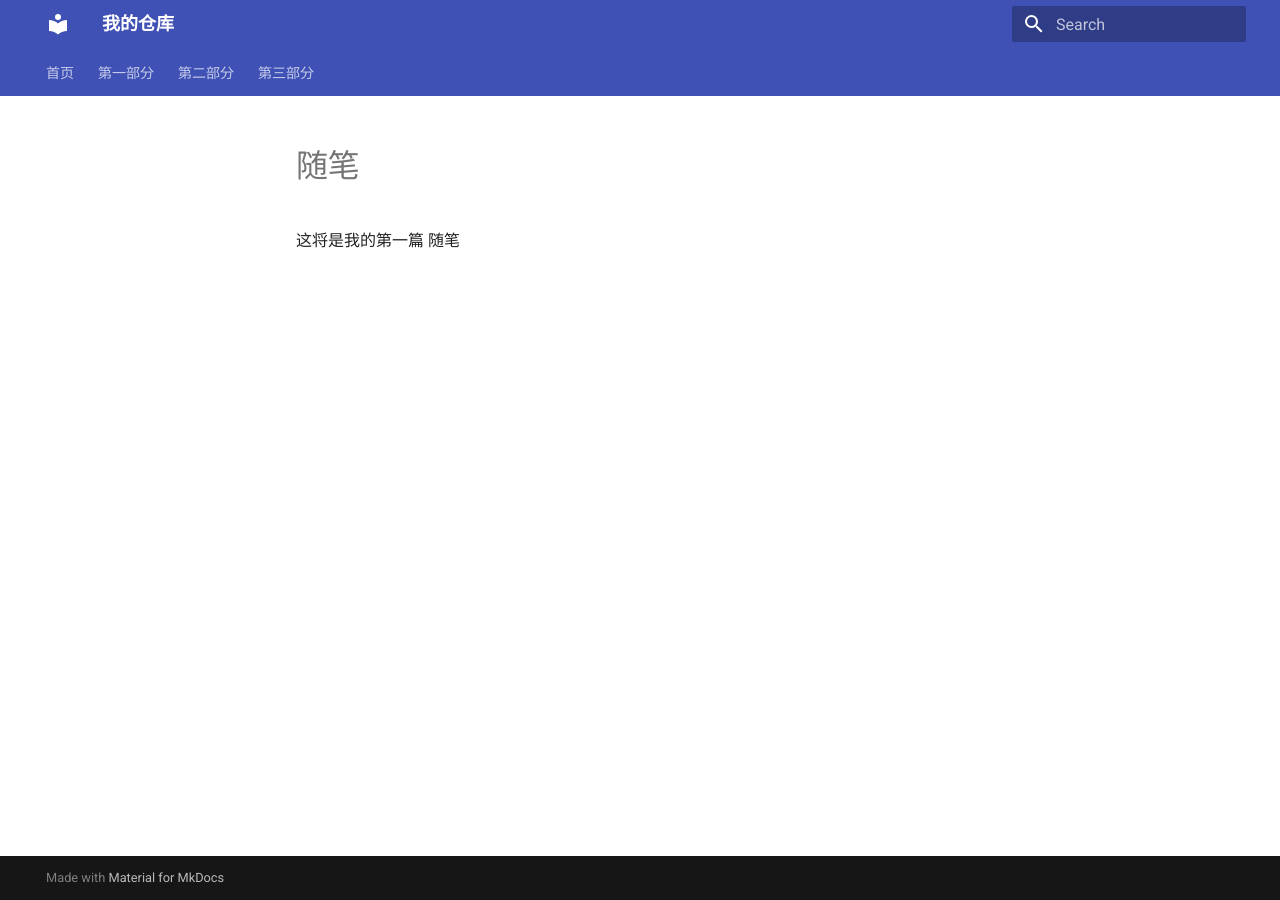
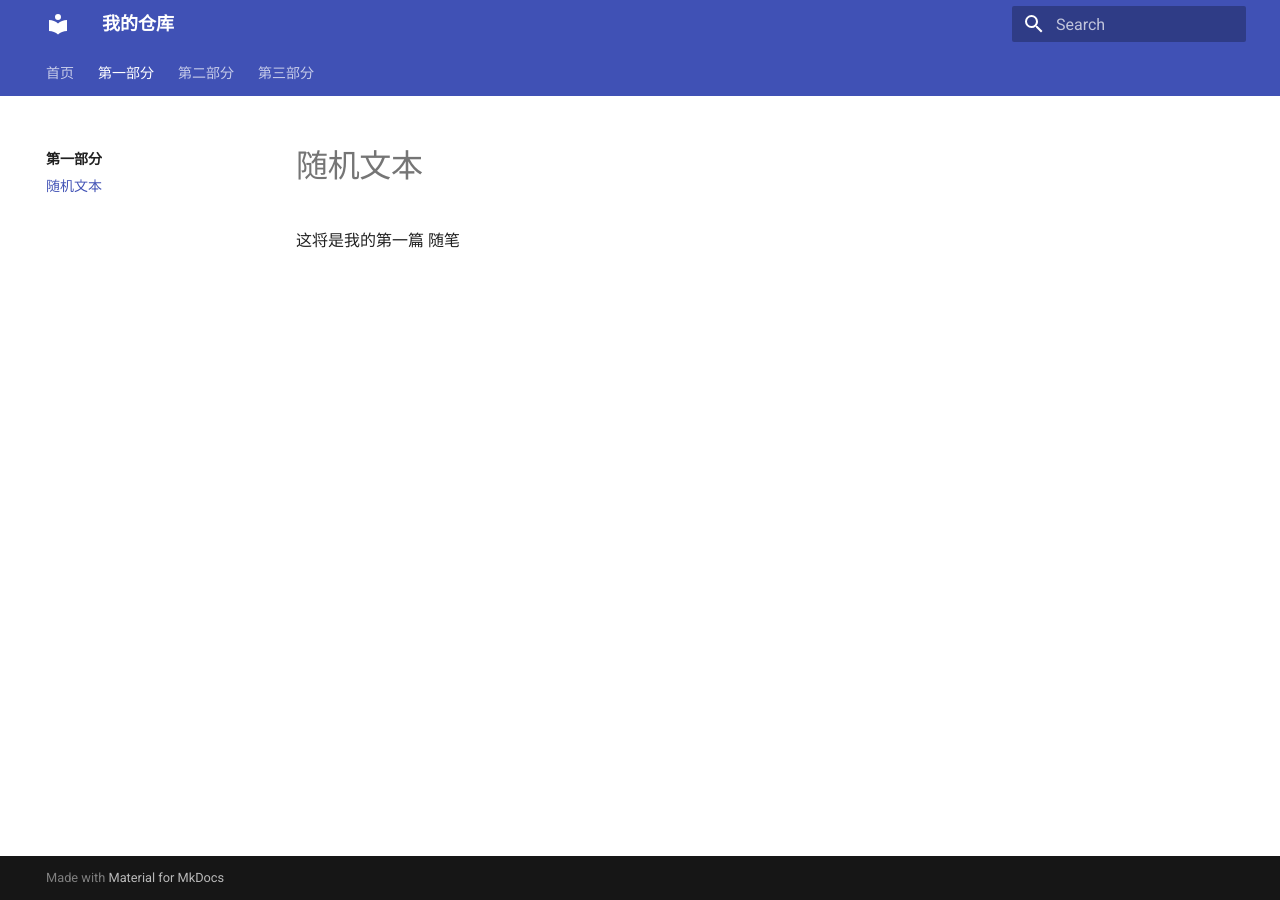
Before and after one commit to Colick-cgc/skills-github-pages, an MkDocs documentation site: the page built from docs/Part1/随笔.md, in a window 1280 px wide. Built offline with MkDocs 1.6.1 and Material for MkDocs 9.7.7, drawn with Linux system fonts in a browser that asks for light colours.

Commit message:
Update mkdocs.yml

```diff
--- a/mkdocs.yml
+++ b/mkdocs.yml
@@ -4,6 +4,7 @@ nav:
   - 首页: index.md
   - 第一部分:
       - Part1/index.md
+      - 随机文本: Part1/随笔.md
   - 第二部分:
       - Part2/index.md
   - 第三部分:
```
